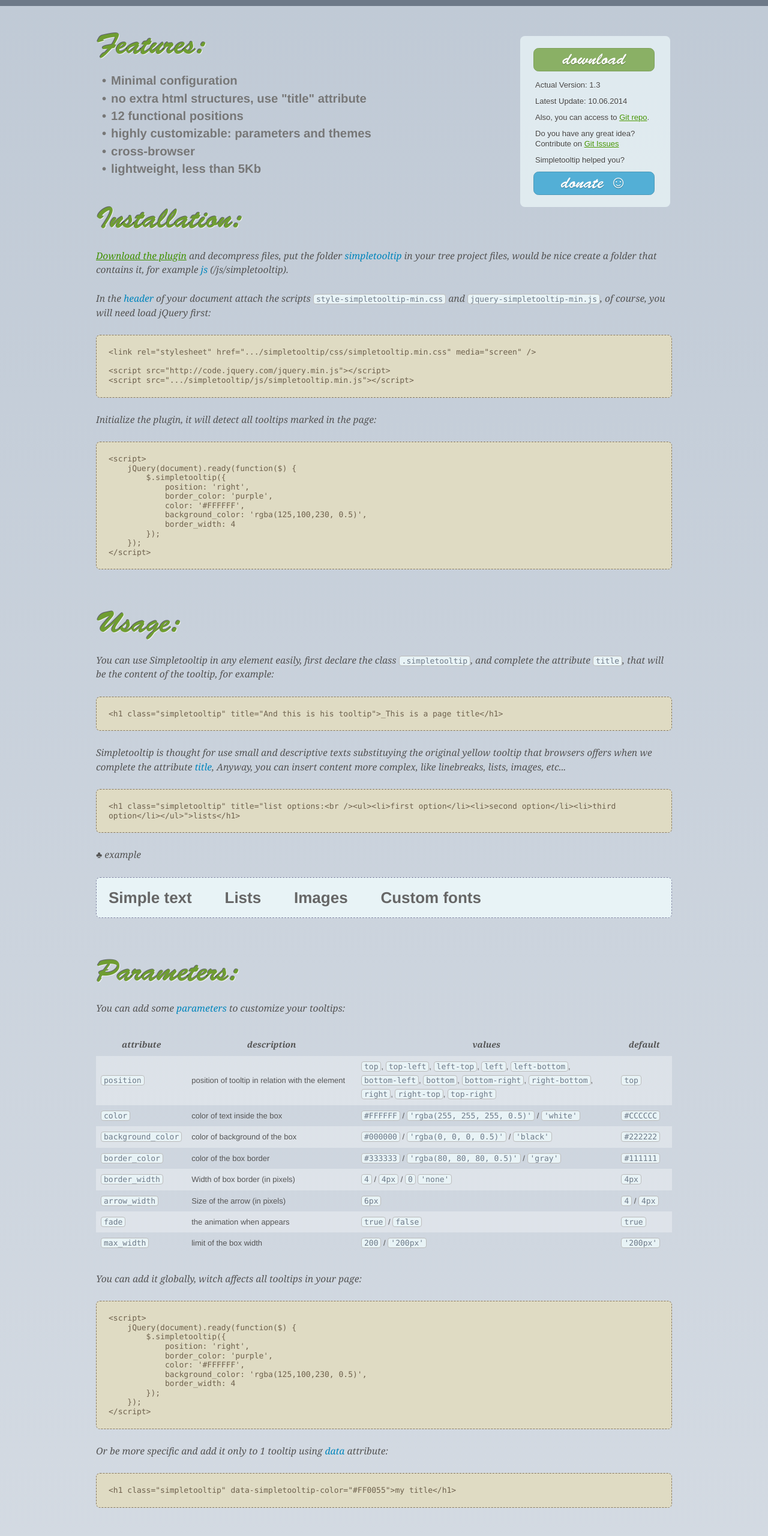
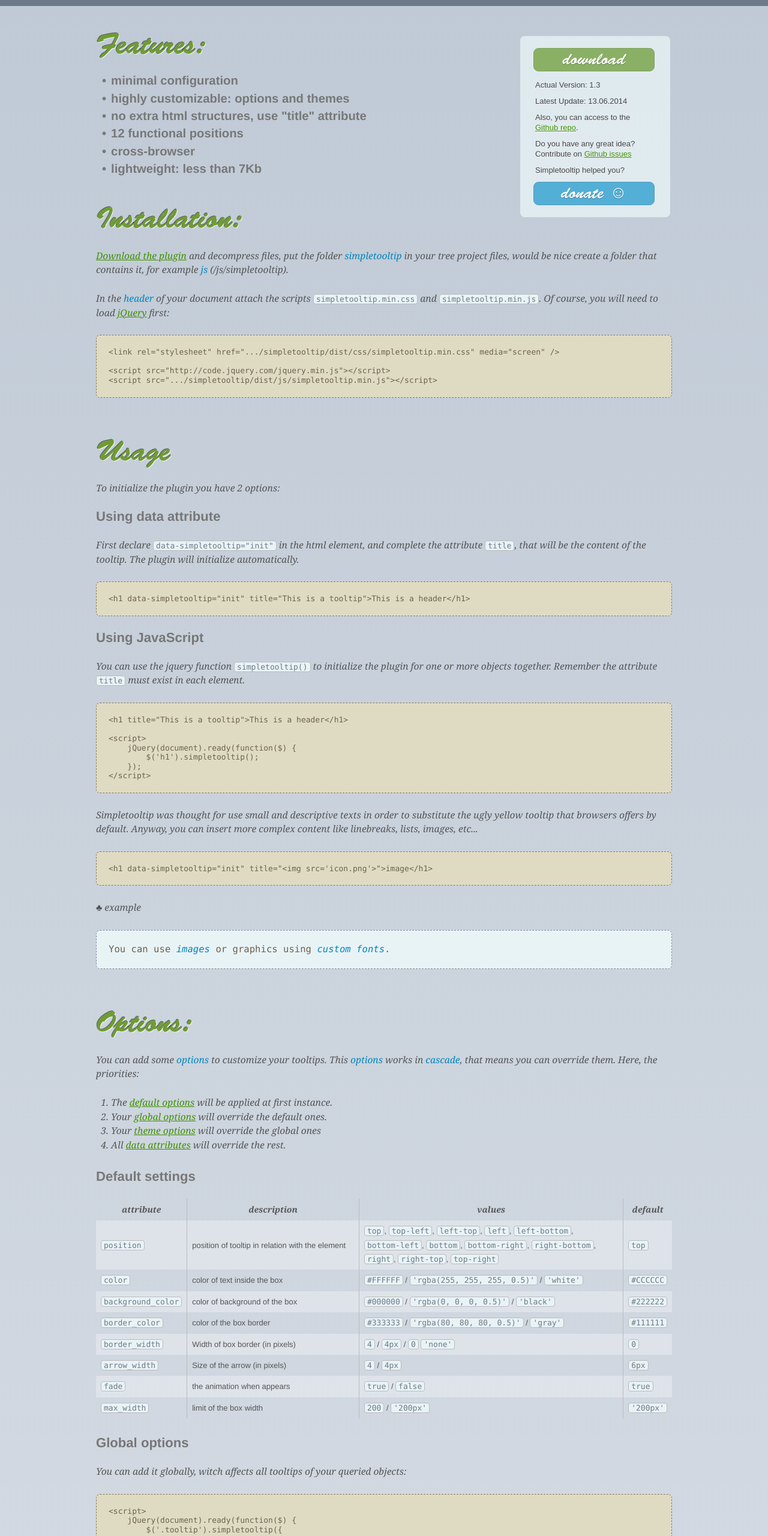
Before and after one commit to not-only-code/Simpletooltip, a website: page demo/index.html in a window 1280 px wide. Shown: the part 140-2700 px from the top of the page at 60% size. Drawn offline with Linux system fonts and the light colour scheme.

Commit message:
Better explanation of options cascade and responsive tweaks

```diff
--- a/demo/css/demo.less
+++ b/demo/css/demo.less
@@ -96,6 +96,12 @@ h2 {
 		text-decoration: none;
 		color: @title-color;
 	}
+}
+
+h3 {
+	font: bolder 1.7em/1em  Helvetica, Arial, sans-serif;
+	text-shadow: none;
+	color: #777;
 }
 
 p, li {
@@ -344,9 +350,10 @@ a.button {
 	left: 0;
 	right: 0;
 	z-index: 50;
-	background-color: #6d7988;
+	background: #6d7988;
 	overflow: hidden;
 	height: 0 !important;
+
 
 	&.affix {
 		position: fixed;
@@ -367,10 +374,23 @@ a.button {
 	}
 
 	ul {
+		position: relative;
 		width: 100%;
 		height: 100%;
 		margin: 0;
 		display: table;
+
+		&:before {
+			content: '';
+			display: block;
+			position: absolute;
+			background: url('../images/simpletooltip-logo-small.png') no-repeat;
+			width: 50px;
+			height: 40px;
+			top: 6px;
+			left: -55px;
+
+		}
 
 		li {
 			display: table-cell;
@@ -442,11 +462,21 @@ ul li {
 	list-style-type: disc;
 }
 
-.features h2 {
+ol {
+	margin-bottom: 30px;
+}
+
+ol li {
+	margin-left: 25px;
+	list-style-type: decimal;
+}
+
+
+#features h2 {
 	float: left;
 }
 
-.features ul {
+#features ul {
 	color: #777;
 	float: left;
 	white-space: nowrap;
@@ -472,11 +502,6 @@ ul li {
 	}
 }
 
-.features-image {
-	float: right;
-	margin-right: 20px;
-}
-
 p:last-child,
 * > p:last-child {
 	margin-bottom: 0;
@@ -491,7 +516,7 @@ p:last-child,
 	border-collapse: collapse;
 	vertical-align: middle;
 	border-spacing: 0;
-	margin: 30px 0;
+	margin-bottom: 30px;
 
 
 	strong {
@@ -503,8 +528,7 @@ p:last-child,
   		text-align: left;
  		padding: 6px 8px;
  		vertical-align: middle;
- 		//border-left: solid 1px #bbb;
- 		//border-bottom: solid 1px #bbb;
+ 		border-left: solid 1px #bbb;
 	}
 
 	th:first-child,
@@ -604,13 +628,36 @@ footer {
 		.social {
 			display: block;
 			float: right;
+			position: relative;
 			clear: both;
-			padding: .3em 2em .3em !important;
+			top: -5px;
+			padding: .2em 2em .2em !important;
+			margin-bottom: 15px !important;
 
-			&.github {
-				margin-top: 90px;
-				margin-bottom: 15px;
+			&.github img {
+				position: relative;
+				top: -1px;
 			}
+
+			&.jquery img {
+				position: relative;
+				top: 2px;
+			}
+
+			@media only screen and (max-width: 680px) {
+				float: none;
+				display: inline-block;
+				top: 0;
+				margin-bottom: 30px !important;
+			}
+
+			@media only screen and (max-width: 520px) {
+				padding: .2em 1em .2em !important;
+			}
+		}
+
+		@media only screen and (max-width: 680px) {
+			text-align: center
 		}
 	}
 
@@ -630,6 +677,7 @@ footer {
 
 	h2 {
 
+		width: 100%;
 		font-size: 4.2em;
 		line-height: 1.5em;
 		margin-bottom: 15px;
--- a/demo/index.html
+++ b/demo/index.html
@@ -27,7 +27,7 @@
 
 	<script>
 		jQuery(document).ready(function($) {
-			$.simpletooltip({
+			$('.simpletooltip').simpletooltip({
                 themes: {
                     pink: {
                         color: 'red',
@@ -58,13 +58,13 @@
 		</div>
 	</header>
 
-    <nav id="menu" data-spy="affix" data-offset-top="130">
+    <nav id="menu" data-spy="affix" data-offset-top="100">
         <div id="navbar" class="wrapper">
             <ul class="nav">
                 <li><a href="#features">features</a></li>
                 <li><a href="#installation">installation</a></li>
                 <li><a href="#usage">usage</a></li>
-                <li><a href="#parameters">parameters</a></li>
+                <li><a href="#options">options</a></li>
                 <li><a href="#positions">positions</a></li>
                 <li><a href="#themes">themes</a></li>
                 <li><a href="#download">download</a></li>
@@ -78,71 +78,76 @@
 			<h2><a href="#features">Features:</a></h2>
 
 			<ul>
-                <li>Minimal configuration</li>
+                <li>minimal configuration</li>
+                <li>highly customizable: options and themes</li>
                 <li>no extra html structures, use "title" attribute</li>
                 <li>12 functional positions</li>
-                <li>highly customizable: parameters and themes</li>
                 <li>cross-browser</li>
-                <li>lightweight, less than 5Kb</li>
+                <li>lightweight: less than 7Kb</li>
 			</ul>
-
-			<!--
-			<img class="features-image" src="images/box-design.png" alt="Box Design" />
-			-->
 
 		</section>
 
 		<section id="installation">
 			<h2><a href="#installation">Installation:</a></h2>
 			<p><a href="#download">Download the plugin</a> and decompress files, put the folder <em>simpletooltip</em> in your tree project files, would be nice create a folder that contains it, for example <em>js</em> (/js/simpletooltip).</p>
-			<p>In the <em>header</em> of your document attach the scripts <kdb>style-simpletooltip-min.css</kdb> and <kdb>jquery-simpletooltip-min.js</kdb>, of course, you will need load jQuery first:</p>
+			<p>In the <em>header</em> of your document attach the scripts <kdb>simpletooltip.min.css</kdb> and <kdb>simpletooltip.min.js</kdb>. Of course, you will need to load <a href="http://jquery.com">jQuery</a> first:</p>
 			<code>
-				&lt;link rel=&quot;stylesheet&quot; href=&quot;.../simpletooltip/css/simpletooltip.min.css&quot; media=&quot;screen&quot; /&gt;<br /><br />
+				&lt;link rel=&quot;stylesheet&quot; href=&quot;.../simpletooltip/dist/css/simpletooltip.min.css&quot; media=&quot;screen&quot; /&gt;<br /><br />
 				&lt;script src=&quot;http://code.jquery.com/jquery.min.js&quot;&gt;&lt;/script&gt;<br />
-				&lt;script src=&quot;.../simpletooltip/js/simpletooltip.min.js&quot;&gt;&lt;/script&gt;
+				&lt;script src=&quot;.../simpletooltip/dist/js/simpletooltip.min.js&quot;&gt;&lt;/script&gt;
 			</code>
-			<p>Initialize the plugin, it will detect all tooltips marked in the page:</p>
+		</section>
+
+		<section id="usage">
+			<h2><a href="#usage">Usage</a></h2>
+            <p>To initialize the plugin you have 2 options:</p>
+            <h3>Using data attribute</h3>
+            <p>First declare <kdb>data-simpletooltip="init"</kdb> in the html element, and complete the attribute <kdb>title</kdb>, that will be the content of the tooltip. The plugin will initialize automatically.</p>
             <code>
 <pre>
+&lt;h1 data-simpletooltip="init" title="This is a tooltip"&gt;This is a header&lt;/h1&gt;
+</pre>
+            </code>
+            <h3>Using JavaScript</h3>
+            <p>You can use the jquery function <kdb>simpletooltip()</kdb> to initialize the plugin for one or more objects together. Remember the attribute <kdb>title</kdb> must exist in each element.</p>
+            <code>
+<pre>
+&lt;h1 title="This is a tooltip"&gt;This is a header&lt;/h1&gt;
+
 &lt;script&gt;
     jQuery(document).ready(function($) {
-        $.simpletooltip({
-            position: 'right',
-            border_color: 'purple',
-            color: '#FFFFFF',
-            background_color: 'rgba(125,100,230, 0.5)',
-            border_width: 4
-        });
+        $('h1').simpletooltip();
     });
 &lt;/script&gt;
 </pre>
             </code>
-		</section>
 
-		<section id="usage">
-			<h2><a href="#usage">Usage:</a></h2>
-			<p>You can use Simpletooltip in any element easily, first declare the class <kdb>.simpletooltip</kdb>, and complete the attribute <kdb>title</kdb>, that will be the content of the tooltip, for example:</p>
+			<p>Simpletooltip was thought for use small and descriptive texts in order to substitute the ugly yellow tooltip that browsers offers by default. Anyway, you can insert more complex content like linebreaks, lists, images, etc...</p>
+
 			<code>
-				&lt;h1 class=&quot;simpletooltip&quot; title=&quot;And this is his tooltip&quot;&gt;_This is a page title&lt;/h1&gt;
+<pre>
+&lt;h1 data-simpletooltip="init" title=&quot;&lt;img src='icon.png'&gt;&quot;&gt;image&lt;/h1&gt;
+</pre>
 			</code>
 
-			<p>Simpletooltip is thought for use small and descriptive texts substituying the original yellow tooltip that browsers offers when we complete the attribute <em>title</em>, Anyway, you can insert content more complex, like linebreaks, lists, images, etc...</p>
-
-			<code>
-				&lt;h1 class=&quot;simpletooltip&quot; title=&quot;list options:&lt;br /&gt;&lt;ul&gt;&lt;li&gt;first option&lt;/li&gt;&lt;li&gt;second option&lt;/li&gt;&lt;li&gt;third option&lt;/li&gt;&lt;/ul&gt;&quot;&gt;lists&lt;/h1&gt;
-			</code>
 			<p>&clubs; example</p>
 			<div class="example">
-				<h1 class="simpletooltip" title="Simple tooltip text">Simple text</h1>&nbsp;&nbsp;&nbsp;&nbsp;&nbsp;&nbsp;
-				<h1 class="simpletooltip" title="list options:<br /><ul><li>first option</li><li>second option</li><li>third option</li></ul>">Lists</h1>&nbsp;&nbsp;&nbsp;&nbsp;&nbsp;&nbsp;
-				<h1 class="simpletooltip" title="<img src='images/landmarkup-icon.png' width='100' height='100' />">Images</h1>&nbsp;&nbsp;&nbsp;&nbsp;&nbsp;&nbsp;
-				<h1 class="simpletooltip" title="<h4 style='margin-bottom: 0px'>Weah!</h4>">Custom fonts</h1>&nbsp;&nbsp;&nbsp;&nbsp;&nbsp;&nbsp;
+                <p>You can use <em class="simpletooltip" title="<img src='images/landmarkup-icon.png' width='100' height='100' />">images</em> or graphics using <em class="simpletooltip" title="<h4 style='margin-bottom: 0px'>Weah!</h4>">custom fonts</em>.
 			</div>
 		</section>
 
-		<section id="parameters" class="parameters">
-			<h2><a href="#parameters">Parameters:</a></h2>
-			<p>You can add some <em>parameters</em> to customize your tooltips:</p>
+		<section id="options">
+			<h2><a href="#options">Options:</a></h2>
+			<p>You can add some <em>options</em> to customize your tooltips. This <em>options</em> works in <em>cascade</em>, that means you can override them. Here, the priorities:</p>
+            <ol>
+                <li>The <a href="#default-options" class="simpletooltip" title="see the next table">default options</a> will be applied at first instance.</li>
+                <li>Your <a href="#global-options" class="simpletooltip" title="only when the plugin initializes via Javascript <em>.simpletooltip()</em>">global options</a> will override the default ones.</li>
+                <li>Your <a href="#themes" class="simpletooltip" title="explained in themes section">theme options</a> will override the global ones</li>
+                <li>All <a href="#custom-options">data attributes</a> will override the rest.</li>
+            </ol>
+
+            <h3 id="default-options">Default settings</h3>
 
             <table class="datasheet">
                 <thead>
@@ -200,16 +205,16 @@
                             <kdb>4px</kdb> /
                             <kdb>0</kdb> <kdb>'none'</kdb>
                         </td>
-                        <td><kdb>4px</kdb></td>
+                        <td><kdb>0</kdb></td>
                     </tr>
                     <tr>
                         <td><kdb>arrow_width</kdb></td>
                         <td class="description">Size of the arrow (in pixels)</td>
-                        <td><kdb>6px</kdb></td>
                         <td class="values">
                             <kdb>4</kdb> /
                             <kdb>4px</kdb>
                         </td>
+                        <td><kdb>6px</kdb></td>
                     </tr>
                     <tr>
                         <td><kdb>fade</kdb></td>
@@ -230,21 +235,23 @@
                     </tr>
                 </tbody>
             </table>
-			<p>You can add it globally, witch affects all tooltips in your page:</p>
+            <h3 id="global-options">Global options</h3>
+			<p>You can add it globally, witch affects all tooltips of your queried objects:</p>
             <code>
-                &lt;script&gt;<br />&nbsp;&nbsp;&nbsp;&nbsp;jQuery(document).ready(function($) {<br />&nbsp;&nbsp;&nbsp;&nbsp;&nbsp;&nbsp;&nbsp;&nbsp;$.simpletooltip({<br>&nbsp;&nbsp;&nbsp;&nbsp;&nbsp;&nbsp;&nbsp;&nbsp;&nbsp;&nbsp;&nbsp;&nbsp;position: 'right',<br>&nbsp;&nbsp;&nbsp;&nbsp;&nbsp;&nbsp;&nbsp;&nbsp;&nbsp;&nbsp;&nbsp;&nbsp;border_color: 'purple',<br>&nbsp;&nbsp;&nbsp;&nbsp;&nbsp;&nbsp;&nbsp;&nbsp;&nbsp;&nbsp;&nbsp;&nbsp;color: '#FFFFFF',<br>&nbsp;&nbsp;&nbsp;&nbsp;&nbsp;&nbsp;&nbsp;&nbsp;&nbsp;&nbsp;&nbsp;&nbsp;background_color: 'rgba(125,100,230, 0.5)',<br>&nbsp;&nbsp;&nbsp;&nbsp;&nbsp;&nbsp;&nbsp;&nbsp;&nbsp;&nbsp;&nbsp;&nbsp;border_width: 4<br />&nbsp;&nbsp;&nbsp;&nbsp;&nbsp;&nbsp;&nbsp;&nbsp;});<br />&nbsp;&nbsp;&nbsp;&nbsp;});<br />&lt;/script&gt;
+                &lt;script&gt;<br />&nbsp;&nbsp;&nbsp;&nbsp;jQuery(document).ready(function($) {<br />&nbsp;&nbsp;&nbsp;&nbsp;&nbsp;&nbsp;&nbsp;&nbsp;$('.tooltip').simpletooltip({<br>&nbsp;&nbsp;&nbsp;&nbsp;&nbsp;&nbsp;&nbsp;&nbsp;&nbsp;&nbsp;&nbsp;&nbsp;position: 'right',<br>&nbsp;&nbsp;&nbsp;&nbsp;&nbsp;&nbsp;&nbsp;&nbsp;&nbsp;&nbsp;&nbsp;&nbsp;border_color: 'purple',<br>&nbsp;&nbsp;&nbsp;&nbsp;&nbsp;&nbsp;&nbsp;&nbsp;&nbsp;&nbsp;&nbsp;&nbsp;color: '#FFFFFF',<br>&nbsp;&nbsp;&nbsp;&nbsp;&nbsp;&nbsp;&nbsp;&nbsp;&nbsp;&nbsp;&nbsp;&nbsp;background_color: 'rgba(125,100,230, 0.5)',<br>&nbsp;&nbsp;&nbsp;&nbsp;&nbsp;&nbsp;&nbsp;&nbsp;&nbsp;&nbsp;&nbsp;&nbsp;border_width: 4<br />&nbsp;&nbsp;&nbsp;&nbsp;&nbsp;&nbsp;&nbsp;&nbsp;});<br />&nbsp;&nbsp;&nbsp;&nbsp;});<br />&lt;/script&gt;
             </code>
-            <p>Or be more specific and add it only to 1 tooltip using <em>data</em> attribute:</p>
+            <h3 id="custom-options">Custom options</h3>
+            <p>Or be more specific and <em>override</em> 1 option in 1 tooltip using <em>data</em> attribute:</p>
             <code>
-                &lt;h1 class=&quot;simpletooltip&quot; data-simpletooltip-color=&quot;#FF0055&quot;&gt;my title&lt;/h1&gt;
+                &lt;h1 class=&quot;tooltip&quot; data-simpletooltip-color=&quot;#FF0055&quot;&gt;my title&lt;/h1&gt;
             </code>
 		</section>
 
 		<section id="positions">
 			<h2><a href="#positions">Positions:</a></h2>
-			<p>Simpletooltip has 12 funcional positions, by default is located on <kdb>top</kdb> position, you can choose: <kdb>top</kdb>&nbsp; <kdb>top-left</kdb>&nbsp; <kdb>left-top</kdb>&nbsp; <kdb>left</kdb>&nbsp; <kdb>left-bottom</kdb>&nbsp; <kdb>bottom-left</kdb>&nbsp; <kdb>bottom</kdb>&nbsp; <kdb>bottom-right</kdb>&nbsp; <kdb>right-bottom</kdb>&nbsp; <kdb>right</kdb>&nbsp; <kdb>right-top</kdb>&nbsp; <kdb>top-right</kdb>.</p>
+			<p>Simpletooltip has 12 funcional positions, by default goes on <kdb>top</kdb> position, but you can choose: <kdb>top</kdb>&nbsp; <kdb>top-left</kdb>&nbsp; <kdb>left-top</kdb>&nbsp; <kdb>left</kdb>&nbsp; <kdb>left-bottom</kdb>&nbsp; <kdb>bottom-left</kdb>&nbsp; <kdb>bottom</kdb>&nbsp; <kdb>bottom-right</kdb>&nbsp; <kdb>right-bottom</kdb>&nbsp; <kdb>right</kdb>&nbsp; <kdb>right-top</kdb>&nbsp; <kdb>top-right</kdb>.</p>
 
-			<p>To add the desired position, add the position name class:</p>
+			<p>To add the desired position, in that example we'will use attribute <kdb>data-simpletooltip-position</kdb>.</p>
 
 			<code>
 				&lt;div class=&quot;simpletooltip&quot; data-simpletooltip-position=&quot;right-top&quot;&gt;right top&lt;/div&gt;
@@ -259,9 +266,6 @@
 				<div class="small-area simpletooltip" data-simpletooltip-position="right" title="located on right">right</div>
 				<div class="small-area simpletooltip" data-simpletooltip-position="right-bottom" title="located on right and bottom">right-bottom</div>
 				<div class="small-area simpletooltip" data-simpletooltip-position="bottom-right" title="located on bottom and right">bottom-right</div>
-			</div>
-
-			<div class="example grid">
 				<div class="small-area simpletooltip" data-simpletooltip-position="bottom" title="located on bottom">bottom</div>
 				<div class="small-area simpletooltip" data-simpletooltip-position="bottom-left" title="located on bottom and left">bottom-left</div>
 				<div class="small-area simpletooltip" data-simpletooltip-position="left-bottom" title="located on left and bottom">left-bottom</div>
@@ -276,9 +280,9 @@
 
 			<h2><a href="#themes">Themes</a></h2>
 
-			<p>Themes are packages of parameters you can set up in 1 place, Simpletooltip comes with 4 default themes, you can choose: <kdb>blue</kdb>&nbsp; <kdb>white</kdb>&nbsp; <kdb>dark</kdb>&nbsp; <kdb>gray</kdb>.</p>
+			<p>Themes are <em>packages of options</em> you can set up in 1 place, Simpletooltip comes with 4 default themes, you can choose: <kdb>blue</kdb>&nbsp; <kdb>white</kdb>&nbsp; <kdb>dark</kdb>&nbsp; <kdb>gray</kdb>.</p>
 
-			<p>To add a theme&nbsp; configure <em>theme</em> parameter:</p>
+			<p>To assign a theme, configure <kdb>theme</kdb> parameter with the theme name:</p>
 			<code>
 				&lt;img src=&quot;images/themesample-seablue.png&quot; class=&quot;simpletooltip&quot; data-simpletooltip-theme=&quot;blue&quot; title=&quot;blue theme&quot;  /&gt;
 			</code>
@@ -294,14 +298,16 @@
 
             <p>Also you can extend it, imagine a blue theme without border:</p>
             <code>
-                &lt;img src=&quot;images/themesample-seablue.png&quot; class=&quot;simpletooltip&quot; data-simpletooltip-theme=&quot;blue&quot; data-simpletooltip-border-width=&quot;0&quot; title=&quot;blue custom theme&quot;  /&gt;
+                &lt;p data-simpletooltip="init" data-simpletooltip-theme=&quot;blue&quot; data-simpletooltip-border-width=&quot;0&quot; title=&quot;blue custom theme&quot;&gt;blue theme customized&lt;p&gt;
             </code>
 
             <p>&clubs; example:</p>
 
             <div class="example">
-                <h1 class="simpletooltip" data-simpletooltip-theme="blue" data-simpletooltip-border-width="0" title="blue custom theme" style="cursor: pointer;">blue theme customized</h1>
+                <p>This is a customized <em class="simpletooltip" data-simpletooltip-theme="blue" data-simpletooltip-border-width="0" title="blue custom theme" style="cursor: pointer;">blue theme</em> without border.</p>
             </div>
+
+            <h3>Creating Themes</h3>
 
             <p>Also you can create your own themes. Imagine you need to repeat continuously 2 schemes in your site and don't want to fill your html code with noisy variables inside data attributes. For that you can use <kdb>themes</kdb> attribute.</p>
 
@@ -309,7 +315,7 @@
 <pre>
 &lt;script&gt;
     jQuery(document).ready(function($) {
-        $.simpletooltip({
+        $('.tooltip').simpletooltip({
             themes: {
                 pink: {
                     color: 'red',
@@ -334,18 +340,18 @@
 
 
             <div class="example">
-                <p>This is a <em class="simpletooltip" data-simpletooltip-theme="pink" title="sweet, no?">pink example</em>, and this is a <em class="simpletooltip" data-simpletooltip-theme="brazil" title="yeah, that's brazil">green one</em>.</p>
+                <p>This is a <em class="simpletooltip" data-simpletooltip-theme="pink" title="sweet, no?">pink example</em>, and this is a <em class="simpletooltip" data-simpletooltip-theme="brazil" title="time to football!">green one</em>.</p>
             </div>
 		</section>
 
 		<section id="downloadpanel">
 			<a class="button green" href="https://github.com/not-only-code/Simpletooltip/zipball/master">download</a>
 			<p>Actual Version: 1.3</p>
-			<p>Latest Update: 10.06.2014</p>
-			<p>Also, you can access to <a href="https://github.com/not-only-code/Simpletooltip">Git repo</a>.</p>
-			<p>Do you have any great idea?<br />Contribute on <a href="https://github.com/not-only-code/Simpletooltip/issues">Git Issues</a></p>
+			<p>Latest Update: 13.06.2014</p>
+			<p>Also, you can access to the <a href="https://github.com/not-only-code/Simpletooltip">Github repo</a>.</p>
+			<p>Do you have any great idea?<br />Contribute on <a href="https://github.com/not-only-code/Simpletooltip/issues">Github issues</a></p>
 			<p>Simpletooltip helped you?</p>
-			<a class="button blue simpletooltip bottom" title="Really, thank you!" href="https://www.paypal.com/cgi-bin/webscr?cmd=_s-xclick&hosted_button_id=MRNNVK3SDEQKN">donate <span class="icon">&#x263a;</span></a>
+			<a class="button blue simpletooltip" data-simpletooltip-theme="blue" title="You're awesome!<br>Thanks for your support." href="https://www.paypal.com/cgi-bin/webscr?cmd=_s-xclick&hosted_button_id=MRNNVK3SDEQKN">donate <span class="icon">&#x263a;</span></a>
 		</section>
 
 	</article>
```
Also changed, not shown: demo/css/demo.css, demo/css/demo.min.css, demo/images/simpletooltip-logo-small.png (added), readme.md. Lines whose indentation alone changed are shown as unchanged.
